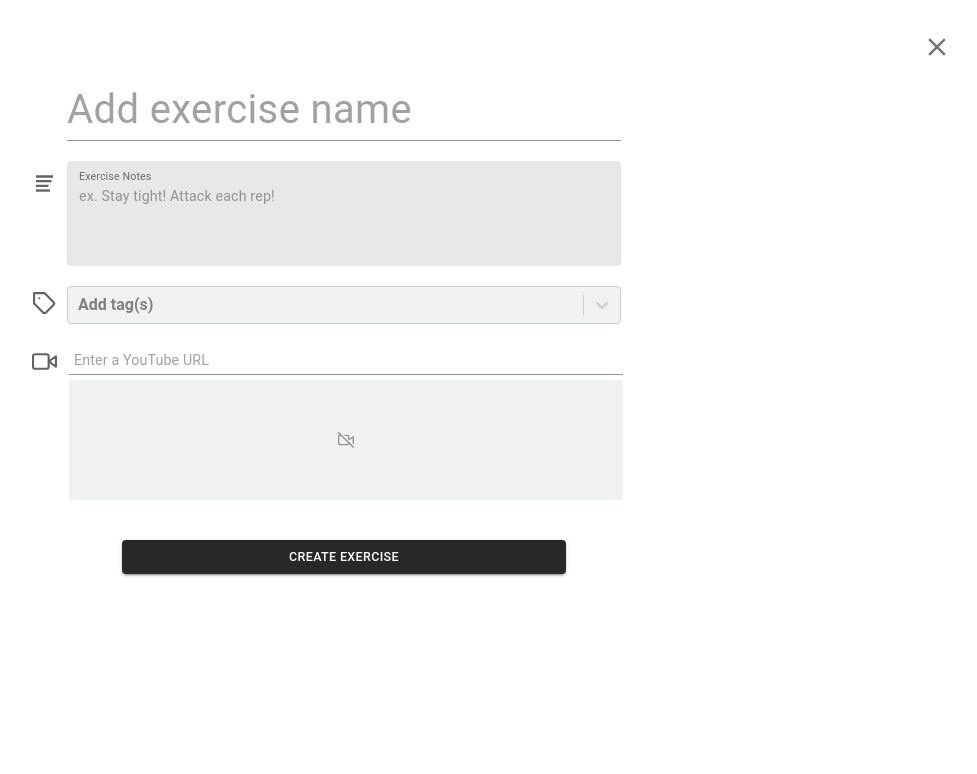
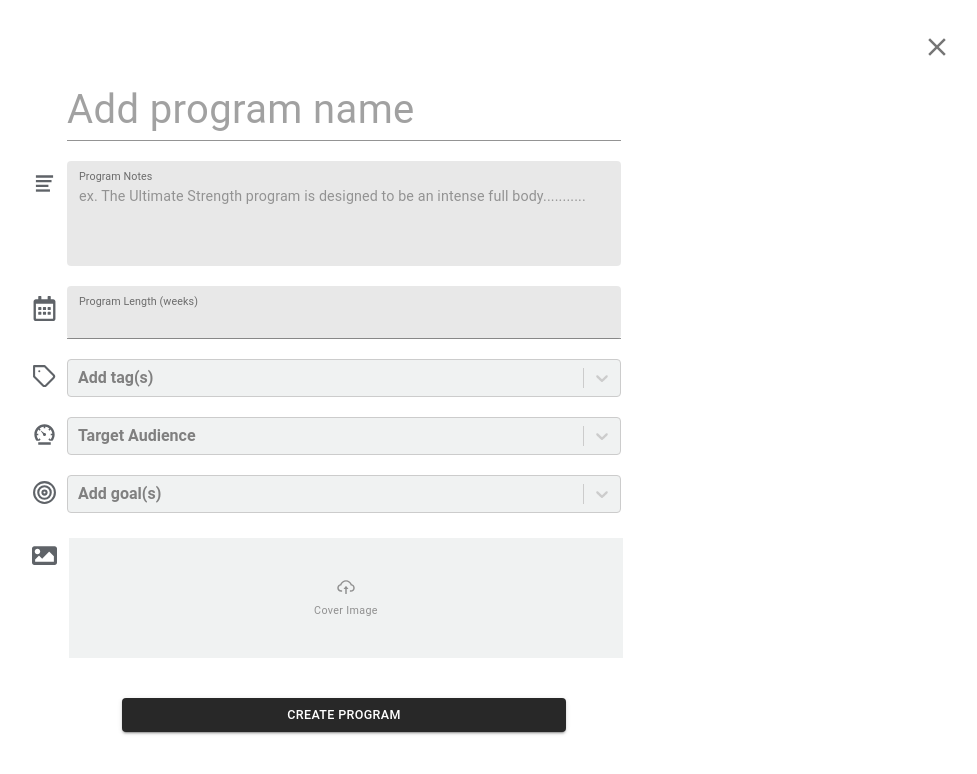
Before and after one commit to train-formula/cms, a React (Create React App) app: page / in a window 1280 px wide. Both pictures are taken after typing "Sample" into the empty fields and a click on the button "CREATE A PROGRAM". Shown: the top 774 px of the page, without its empty margins (296-1273 px from the left). Built offline with nearby package versions, Linux system fonts and the light colour scheme.

Commit message:
program form

```diff
--- a/src/components/Library/Header.tsx
+++ b/src/components/Library/Header.tsx
@@ -46,7 +46,7 @@ export const Header: React.FC<Props> = () => {
         className="zIndex1"
         variant="extended"
         aria-label="create a program"
-        onClick={() => openModal({ type: 'exerciseForm' })}
+        onClick={() => openModal({ type: 'programForm' })}
       >
         <IoMdAdd className="add-icon" />
         Create a program
--- /dev/null
+++ b/src/components/Modal/views/ProgramForm.tsx
@@ -0,0 +1,197 @@
+import React, { useState } from 'react'
+import styled from 'styled-components'
+import Select from 'react-select'
+import CreatableSelect from 'react-select/creatable'
+import TextField from '@material-ui/core/TextField'
+import Typography from '@material-ui/core/Typography'
+import Button from '@material-ui/core/Button'
+import { IoMdList, IoMdSpeedometer } from 'react-icons/io'
+import { FiTag, FiTarget } from 'react-icons/fi'
+import { FaRegCalendarAlt, FaImage } from 'react-icons/fa'
+import { AiOutlineCloudUpload } from 'react-icons/ai'
+
+const tagOptions = [
+  { value: 'warm-up', label: 'Build Muscle' },
+  { value: 'speed-agility', label: 'Shred Fat' },
+  { value: 'skill-tech', label: 'Tone and Tighten' },
+  { value: 'strength-power', label: 'Booty Gains' },
+  { value: 'conditioning', label: 'Increase Power' },
+  { value: 'recovery', label: 'Improve Mobility' },
+]
+
+const selectStyles = {
+  control: (styles: {}) => {
+    return {
+      ...styles,
+      borderColor: 'hsl(0,0%,80%)',
+      fontWeight: 700,
+      fontFamily: 'Roboto, Helvetica, Arial, sans-serif',
+      backgroundColor: '#F0F2F2',
+      '.react-select__single-value': {
+        lineHeight: '1.2',
+      },
+    }
+  },
+}
+
+const Container = styled.div`
+  display: grid;
+  grid-auto-columns: max-content;
+  justify-content: center;
+  grid-gap: 2rem;
+`
+const NameField = styled(TextField)`
+  .MuiInputBase-root {
+    font-size: 4rem;
+  }
+`
+const DescriptionField = styled(TextField)`
+  width: 100%;
+  margin: 0;
+  .MuiInputBase-root {
+    border-radius: 4px;
+  }
+  .MuiInputLabel-filled {
+    z-index: 0;
+  }
+  .Mui-focused {
+    color: #0000008a;
+  }
+`
+type FieldProps = {
+  multi?: boolean
+}
+const Field = styled.div<FieldProps>`
+  position: relative;
+  .field-icon {
+    position: absolute;
+    transform: ${p =>
+      p.multi ? 'translate(-3.5rem, 1rem)' : 'translate(-3.5rem, 0.5rem)'};
+    height: 2.5rem;
+    width: 2.5rem;
+    color: #5f6368;
+  }
+`
+const VideoURLField = styled(TextField)`
+  width: 100%;
+  padding-left: 0.2rem;
+  padding-top: 0.2rem;
+  font-weight: 700;
+  .MuiInputBase-root {
+    padding-left: 0.5rem;
+  }
+`
+const ImageUploadContainer = styled.div`
+  width: 100%;
+  height: 12rem;
+  display: grid;
+  margin-left: 0.2rem;
+  margin-top: 0.5rem;
+  align-items: center;
+  text-align: center
+  background: #f0f2f2;
+  color: #909090;
+  cursor: pointer;
+  svg {
+    height: 2rem;
+    width: 2rem;
+  }
+`
+const Save = styled(Button)`
+  width: 80%;
+  margin: 2rem auto;
+`
+
+export const ProgramForm: React.FC = () => {
+  const [videoEmbedId, setVideo] = useState<string | null>(null)
+
+  function getYTVideoId(e: React.ChangeEvent<HTMLInputElement>): void {
+    const url = e.currentTarget.value
+    const regExp = /^.*(youtu.be\/|v\/|u\/\w\/|embed\/|watch\?v=|v=)([^#]*).*/
+    const match = url.match(regExp)
+
+    if (match && match[2].length === 11) {
+      setVideo(match[2])
+    } else {
+      // TODO handle error
+      console.log('error')
+    }
+  }
+
+  return (
+    <Container>
+      <NameField placeholder="Add program name" />
+      <Field multi>
+        <IoMdList className="field-icon" />
+        <DescriptionField
+          id="filled-multiline-flexible"
+          label="Program Notes"
+          placeholder="ex. The Ultimate Strength program is designed to be an intense full body..........."
+          multiline
+          rowsMax="8"
+          rows="4"
+          margin="normal"
+          variant="filled"
+          InputProps={{ disableUnderline: true }}
+          InputLabelProps={{ shrink: true }}
+        />
+      </Field>
+      <Field multi>
+        <FaRegCalendarAlt className="field-icon" />
+        <DescriptionField
+          id="filled-number"
+          label="Program Length (weeks)"
+          type="number"
+          InputLabelProps={{
+            shrink: true,
+          }}
+          variant="filled"
+        />
+      </Field>
+      <Field>
+        <FiTag className="field-icon" />
+        <CreatableSelect
+          isMulti
+          options={tagOptions}
+          classNamePrefix="react-select"
+          placeholder="Add tag(s)"
+          styles={selectStyles}
+        />
+      </Field>
+      <Field>
+        <IoMdSpeedometer className="field-icon" />
+        <Select
+          options={tagOptions}
+          classNamePrefix="react-select"
+          placeholder="Target Audience"
+          styles={selectStyles}
+        />
+      </Field>
+      <Field>
+        <FiTarget className="field-icon" />
+        <CreatableSelect
+          isMulti
+          options={tagOptions}
+          classNamePrefix="react-select"
+          placeholder="Add goal(s)"
+          styles={selectStyles}
+        />
+      </Field>
+      <Field multi>
+        {/* TODO photo upload functionality */}
+        <FaImage className="field-icon" />
+        <ImageUploadContainer>
+          <Typography variant="caption">
+            <div>
+              <AiOutlineCloudUpload />
+            </div>
+            Cover Image
+          </Typography>
+        </ImageUploadContainer>
+      </Field>
+      <Save variant="contained" color="primary">
+        create program
+      </Save>
+    </Container>
+  )
+}
--- a/src/components/Modal/views/index.tsx
+++ b/src/components/Modal/views/index.tsx
@@ -5,6 +5,7 @@ import IconButton from '@material-ui/core/IconButton'
 
 import { useModal } from '../context'
 import { ExerciseForm } from './ExerciseForm'
+import { ProgramForm } from './ProgramForm'
 
 type Props = {
   isOpen: boolean
@@ -60,6 +61,8 @@ export const Modal: React.FC = () => {
     switch (type) {
       case 'exerciseForm':
         return <ExerciseForm {...data} />
+      case 'programForm':
+        return <ProgramForm {...data} />
       default:
         return null
     }
```
